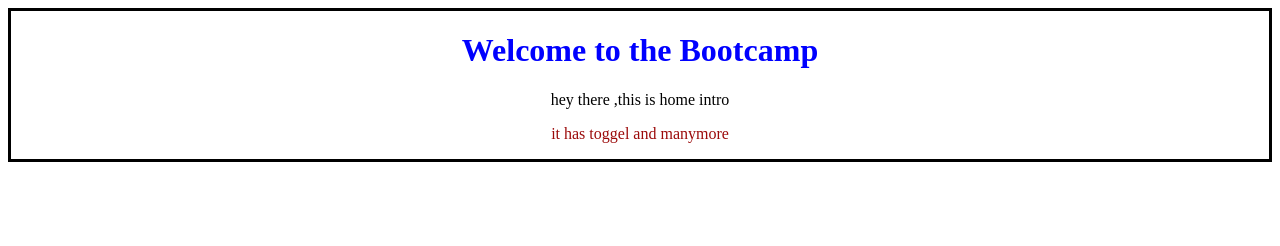
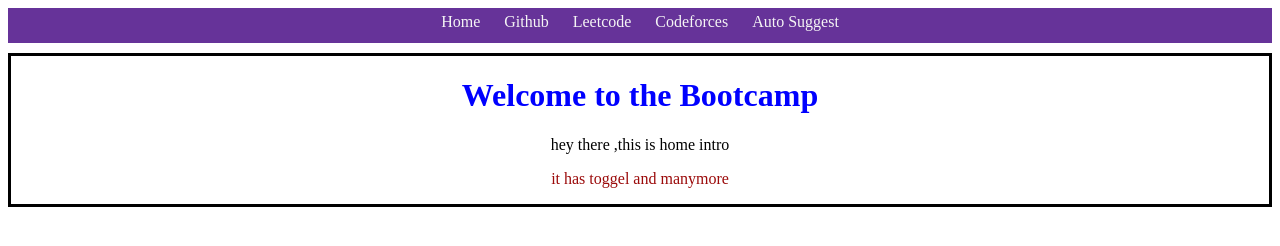
Before and after one commit to srividya-77/bootcamp-beigninfinity, a website: page frontend/index.html in a window 1280 px wide. Drawn offline with Linux system fonts and the light colour scheme.

Commit message:
feat:add nav bar

```diff
--- a/frontend/index.css
+++ b/frontend/index.css
@@ -11,3 +11,16 @@ h1{
 #p2{
     color:rgb(155, 10, 10);
 }
+#nav{
+    /* border:3px solid rgb(17, 16, 16); */
+    background-color:rebeccapurple;
+    text-align:center;
+    height:30px;
+    padding-top:5px;
+    margin-bottom:10px;
+}
+#nav a{
+    text-decoration:none;
+    color:whitesmoke;
+    margin:0px 10px;
+}
--- a/frontend/index.html
+++ b/frontend/index.html
@@ -7,6 +7,13 @@
      <link rel="stylesheet" href="index.css">
 </head>
 <body>
+    <div id ="nav">
+        <a href="/">Home</a>
+        <a href="http://github.com" target="_blank">Github</a>
+         <a href="http://leetcode.com" target="_blank">Leetcode</a>
+          <a href="http://codeforces.com" target="_blank">Codeforces</a>
+          <a href = "./pages/auto_suggest.html" target="_blank">Auto Suggest</a>
+    </div>
     <div id ="intro">
         <h1>Welcome to the Bootcamp</h1>
         <p id = "p1"> hey there ,this is home intro</p>
```
Also changed, not shown: frontend/pages/auto_suggest.html (added, +11 -0 lines).
